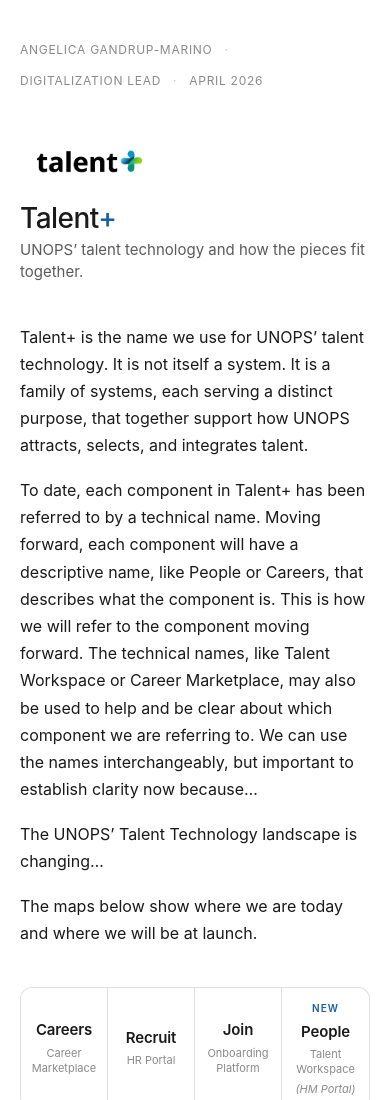
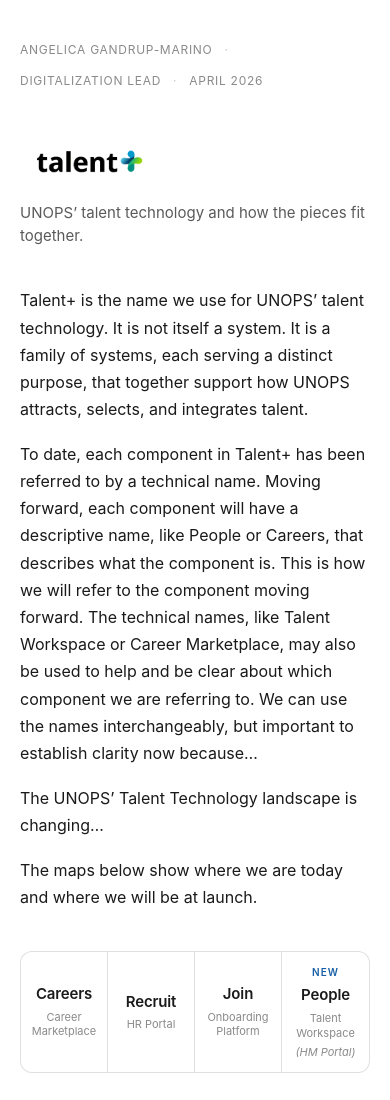
Before and after one commit to angelicamarino/Talent-plus-landscape, a plain HTML site: page index.html in a window 390 px wide. Shown: the top 1100 px of the page. Drawn offline with Linux system fonts and the light colour scheme.

Commit message:
Add files via upload

```diff
--- a/index.html
+++ b/index.html
@@ -53,11 +53,13 @@
   }
   .byline-divider { color: var(--border-secondary); }
 
-  /* Wordmark (brand logo above title) */
+  /* Wordmark (logo as main heading) */
   .wordmark {
     display: block;
     margin: 0 0 1.25rem;
     line-height: 0;
+    font-size: 0;
+    font-weight: 400;
   }
   .wordmark img {
     display: block;
@@ -66,18 +68,6 @@
     max-width: 100%;
   }
 
-  /* Title */
-  .title {
-    font-size: 34px;
-    font-weight: 500;
-    letter-spacing: -0.02em;
-    color: var(--text-primary);
-    margin: 0 0 0.25rem;
-    line-height: 1.15;
-  }
-  .title .plus {
-    color: var(--text-info);
-  }
   .subtitle {
     font-size: 17px;
     color: var(--text-secondary);
@@ -459,9 +449,6 @@
     .page {
       padding: 2.5rem 1.25rem 4rem;
     }
-    .title {
-      font-size: 28px;
-    }
     .subtitle {
       font-size: 15px;
     }
@@ -512,10 +499,9 @@
     <span>April 2026</span>
   </div>
 
-  <div class="wordmark">
+  <h1 class="wordmark">
     <img src="talent-plus-logo.png" width="375" height="120" alt="Talent+" decoding="async">
-  </div>
-  <h1 class="title">Talent<span class="plus">+</span></h1>
+  </h1>
   <p class="subtitle">UNOPS&rsquo; talent technology and how the pieces fit together.</p>
 
   <div class="prose">
```
